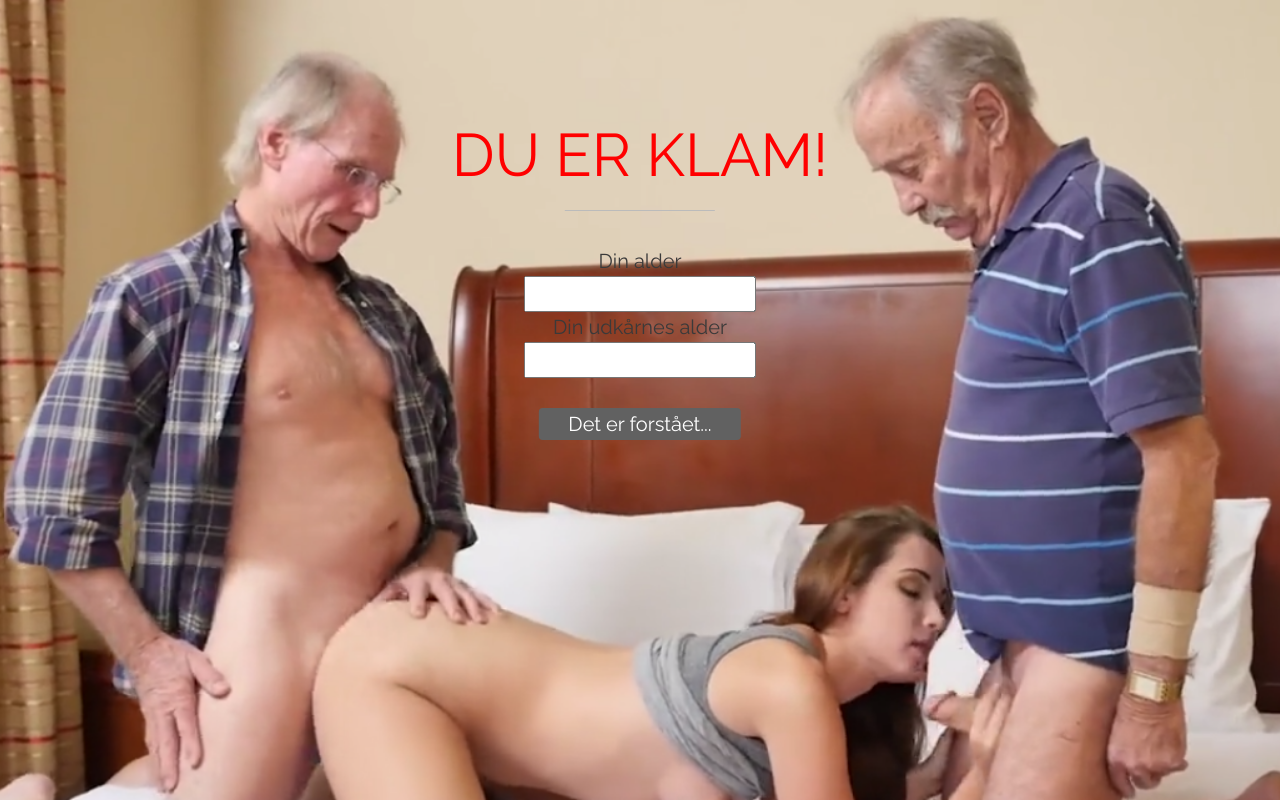
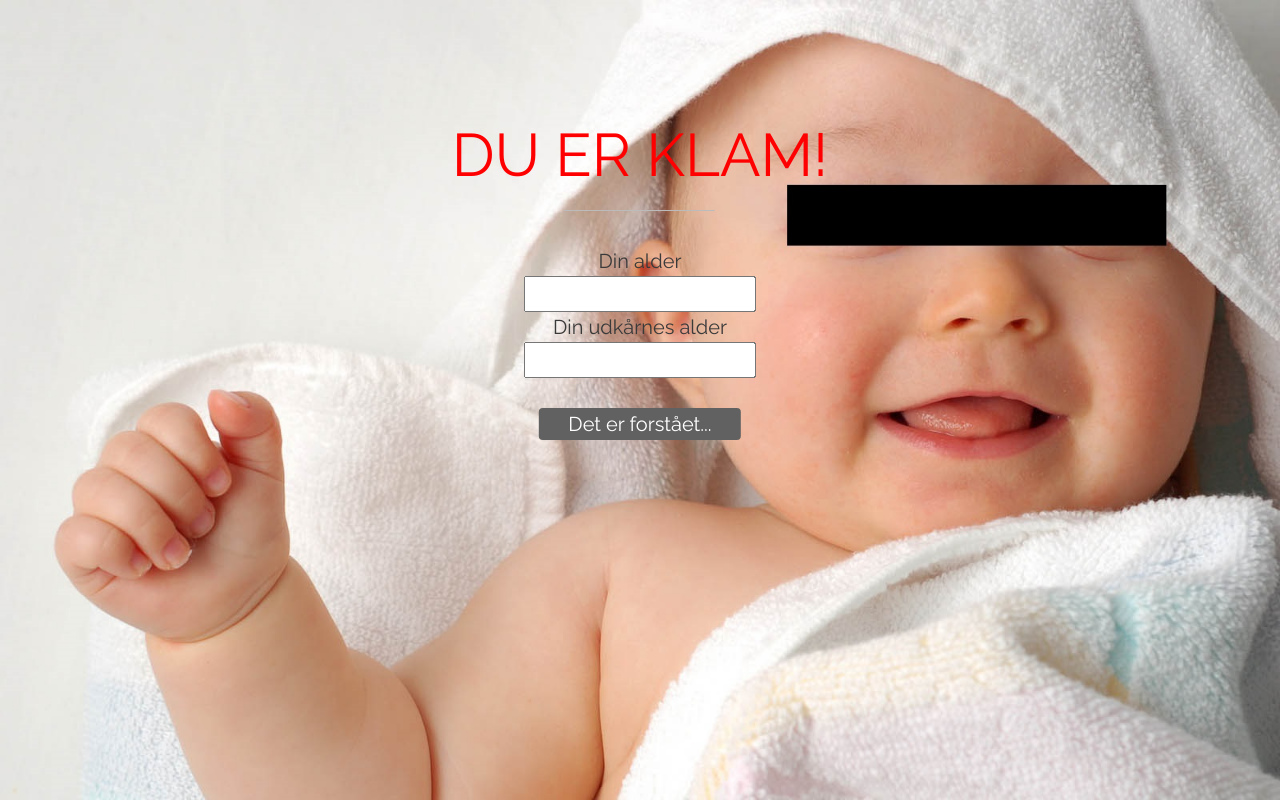
Before and after one commit to klamellerklar/klamellerklar, a plain HTML site: page index.html in a window 1280 px wide. Both pictures are taken after a click on the button "Er jeg klam?". Drawn offline with Linux system fonts and the light colour scheme.

Commit message:
Update index.html

```diff
--- a/index.html
+++ b/index.html
@@ -64,7 +64,7 @@ body, html {height: 100%}
       document.getElementById("knap").value = "Det er forstået...";
       document.getElementById("klam").style.color = "#ff0000";
       document.getElementById("klam").style.fontSize = "60px";
-      document.getElementById("baggrund").style.backgroundImage = "url('pics/nomoney.PNG')";
+      document.getElementById("baggrund").style.backgroundImage = "url('pics/baby.jpg')";
 
       }
 
```
